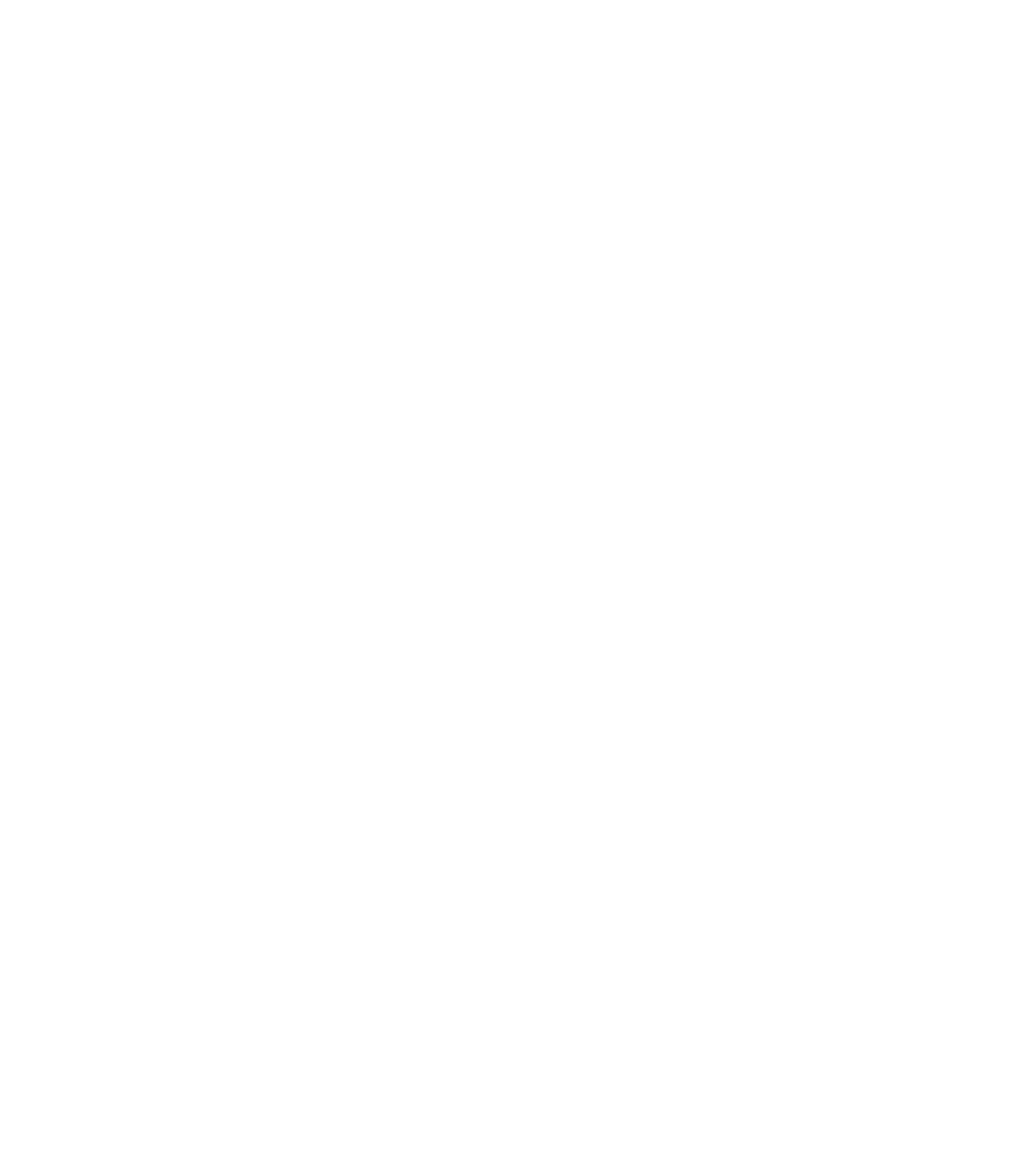
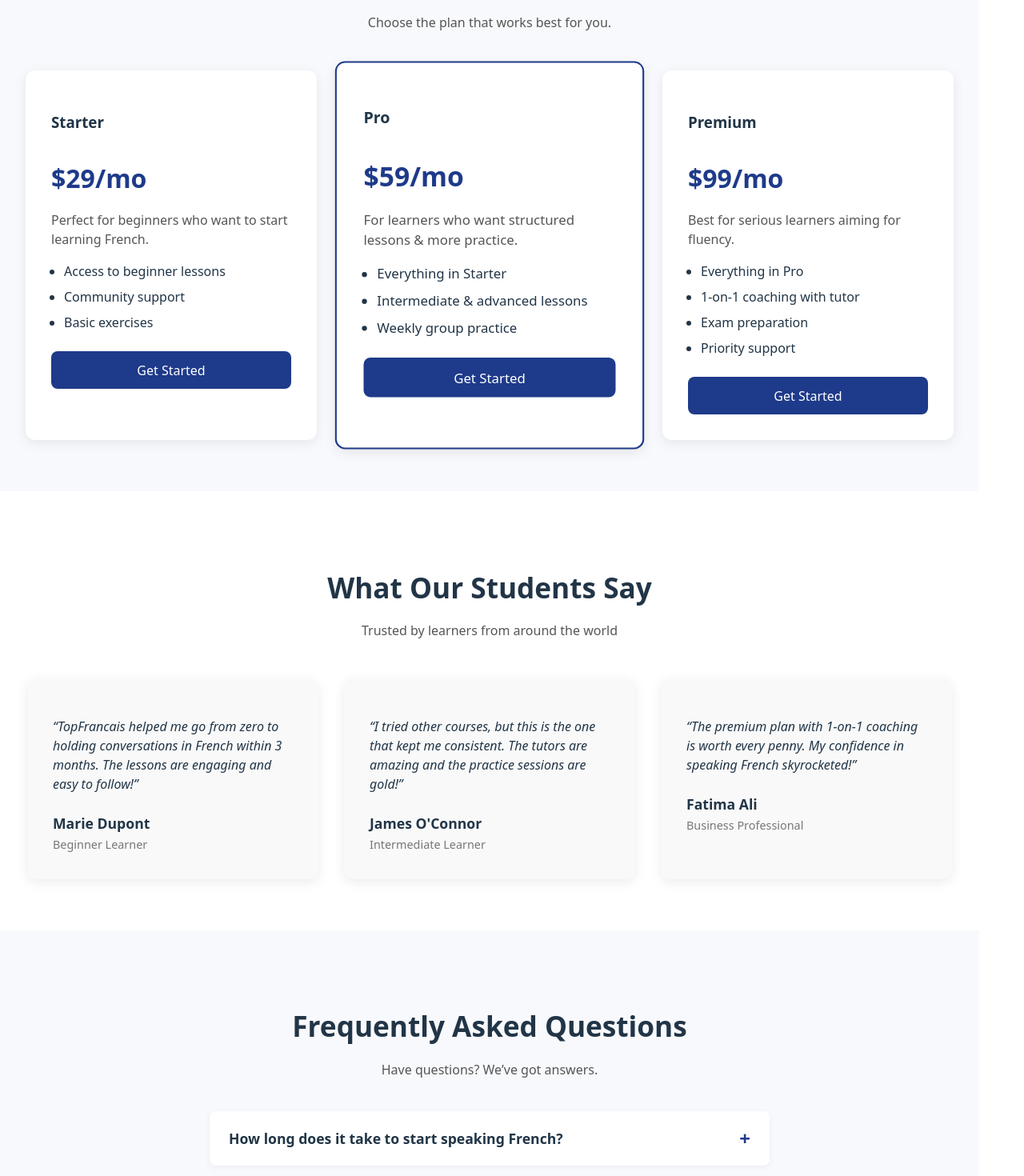
Before and after one commit to OyedamolaM/Top-Francais, a React (Vite) app: page / in a window 1280 px wide. Shown: the part 1440-2910 px from the top of the page at 80% size. Before the commit the page ends 1414 px from the top, so only its background shows below. Built offline with nearby package versions, Linux system fonts and the light colour scheme.

Commit message:
add testimonials, faq, Pricing in dollars

```diff
--- /dev/null
+++ b/src/components/FAQ.jsx
@@ -0,0 +1,58 @@
+import React, { useState } from "react";
+import "./FAQ.scss";
+
+const FAQ = () => {
+  const faqs = [
+    {
+      question: "How long does it take to start speaking French?",
+      answer:
+        "Most of our students can introduce themselves and hold simple conversations within the first month of consistent learning.",
+    },
+    {
+      question: "Do I need any prior knowledge of French?",
+      answer:
+        "Not at all! Our Starter plan is designed for complete beginners and builds up gradually.",
+    },
+    {
+      question: "Can I upgrade my plan later?",
+      answer:
+        "Yes, you can upgrade at any time to access more lessons, group sessions, and 1-on-1 coaching.",
+    },
+    {
+      question: "Is there a money-back guarantee?",
+      answer:
+        "Absolutely. If you’re not satisfied within the first 14 days, we’ll refund your payment in full.",
+    },
+  ];
+
+  const [openIndex, setOpenIndex] = useState(null);
+
+  const toggleFAQ = (index) => {
+    setOpenIndex(openIndex === index ? null : index);
+  };
+
+  return (
+    <section className="faq" id="faq">
+      <h2>Frequently Asked Questions</h2>
+      <p className="subtitle">Have questions? We’ve got answers.</p>
+
+      <div className="faq-list">
+        {faqs.map((faq, index) => (
+          <div
+            key={index}
+            className={`faq-item ${openIndex === index ? "open" : ""}`}
+            onClick={() => toggleFAQ(index)}
+          >
+            <div className="faq-question">
+              <h4>{faq.question}</h4>
+              <span>{openIndex === index ? "−" : "+"}</span>
+            </div>
+            {openIndex === index && <p className="faq-answer">{faq.answer}</p>}
+          </div>
+        ))}
+      </div>
+    </section>
+  );
+};
+
+export default FAQ;
--- /dev/null
+++ b/src/components/FAQ.scss
@@ -0,0 +1,63 @@
+.faq {
+  padding: 4rem 2rem;
+  background: #f8f9fc;
+  text-align: center;
+
+  h2 {
+    font-size: 2.2rem;
+    margin-bottom: 0.5rem;
+  }
+
+  .subtitle {
+    color: #555;
+    margin-bottom: 2.5rem;
+  }
+
+  .faq-list {
+    max-width: 700px;
+    margin: 0 auto;
+    text-align: left;
+  }
+
+  .faq-item {
+    background: white;
+    margin-bottom: 1rem;
+    padding: 1rem 1.5rem;
+    border-radius: 8px;
+    cursor: pointer;
+    box-shadow: 0 2px 8px rgba(0, 0, 0, 0.05);
+    transition: all 0.3s ease;
+
+    &:hover {
+      background: #f1f5ff;
+    }
+
+    .faq-question {
+      display: flex;
+      justify-content: space-between;
+      align-items: center;
+
+      h4 {
+        margin: 0;
+        font-size: 1.1rem;
+      }
+
+      span {
+        font-size: 1.5rem;
+        font-weight: bold;
+        color: #1e3a8a;
+      }
+    }
+
+    .faq-answer {
+      margin-top: 0.8rem;
+      color: #555;
+      font-size: 0.95rem;
+      line-height: 1.5;
+    }
+
+    &.open {
+      border: 2px solid #1e3a8a;
+    }
+  }
+}
--- /dev/null
+++ b/src/components/PricingPlans.jsx
@@ -0,0 +1,63 @@
+import React from "react";
+import "./PricingPlans.scss";
+
+const Pricing = () => {
+  const plans = [
+    {
+      title: "Starter",
+      price: "$29",
+      desc: "Perfect for beginners who want to start learning French.",
+      features: ["Access to beginner lessons", "Community support", "Basic exercises"],
+    },
+    {
+      title: "Pro",
+      price: "$59",
+      desc: "For learners who want structured lessons & more practice.",
+      features: [
+        "Everything in Starter",
+        "Intermediate & advanced lessons",
+        "Weekly group practice",
+      ],
+      highlight: true, // Highlight this plan
+    },
+    {
+      title: "Premium",
+      price: "$99",
+      desc: "Best for serious learners aiming for fluency.",
+      features: [
+        "Everything in Pro",
+        "1-on-1 coaching with tutor",
+        "Exam preparation",
+        "Priority support",
+      ],
+    },
+  ];
+
+  return (
+    <section className="pricing" id="pricing">
+      <h2>Pricing Plans</h2>
+      <p className="subtitle">Choose the plan that works best for you.</p>
+
+      <div className="pricing-cards">
+        {plans.map((plan, index) => (
+          <div
+            key={index}
+            className={`pricing-card ${plan.highlight ? "highlight" : ""}`}
+          >
+            <h3>{plan.title}</h3>
+            <p className="price">{plan.price}/mo</p>
+            <p className="desc">{plan.desc}</p>
+            <ul>
+              {plan.features.map((f, i) => (
+                <li key={i}>{f}</li>
+              ))}
+            </ul>
+            <button className="btn">Get Started</button>
+          </div>
+        ))}
+      </div>
+    </section>
+  );
+};
+
+export default Pricing;
--- /dev/null
+++ b/src/components/PricingPlans.scss
@@ -0,0 +1,83 @@
+.pricing {
+  padding: 4rem 2rem;
+  text-align: center;
+  background: #f8f9fc;
+
+  h2 {
+    font-size: 2.2rem;
+    margin-bottom: 0.5rem;
+  }
+
+  .subtitle {
+    color: #555;
+    margin-bottom: 3rem;
+  }
+
+  .pricing-cards {
+    display: flex;
+    gap: 2rem;
+    justify-content: center;
+    flex-wrap: wrap;
+  }
+
+  .pricing-card {
+    background: white;
+    padding: 2rem;
+    border-radius: 12px;
+    box-shadow: 0 4px 15px rgba(0, 0, 0, 0.08);
+    max-width: 300px;
+    transition: transform 0.3s ease;
+    text-align: left;
+
+    &:hover {
+      transform: translateY(-8px);
+    }
+
+    h3 {
+      margin-bottom: 0.5rem;
+    }
+
+    .price {
+      font-size: 2rem;
+      font-weight: bold;
+      color: #1e3a8a;
+      margin-bottom: 0.5rem;
+    }
+
+    .desc {
+      color: #555;
+      margin-bottom: 1rem;
+    }
+
+    ul {
+      margin-bottom: 1.5rem;
+      padding-left: 1rem;
+
+      li {
+        margin: 0.5rem 0;
+      }
+    }
+
+    .btn {
+      display: block;
+      width: 100%;
+      padding: 0.8rem;
+      background: #1e3a8a;
+      color: white;
+      border: none;
+      border-radius: 8px;
+      cursor: pointer;
+      font-size: 1rem;
+      transition: background 0.3s;
+
+      &:hover {
+        background: #0f1e5a;
+      }
+    }
+  }
+
+  .highlight {
+    border: 2px solid #1e3a8a;
+    transform: scale(1.05);
+  }
+}
--- /dev/null
+++ b/src/components/Testimonials.jsx
@@ -0,0 +1,41 @@
+import React from "react";
+import "./Testimonials.scss";
+
+const Testimonials = () => {
+  const reviews = [
+    {
+      name: "Marie Dupont",
+      text: "TopFrancais helped me go from zero to holding conversations in French within 3 months. The lessons are engaging and easy to follow!",
+      role: "Beginner Learner",
+    },
+    {
+      name: "James O'Connor",
+      text: "I tried other courses, but this is the one that kept me consistent. The tutors are amazing and the practice sessions are gold!",
+      role: "Intermediate Learner",
+    },
+    {
+      name: "Fatima Ali",
+      text: "The premium plan with 1-on-1 coaching is worth every penny. My confidence in speaking French skyrocketed!",
+      role: "Business Professional",
+    },
+  ];
+
+  return (
+    <section className="testimonials" id="testimonials">
+      <h2>What Our Students Say</h2>
+      <p className="subtitle">Trusted by learners from around the world</p>
+
+      <div className="testimonial-cards">
+        {reviews.map((review, index) => (
+          <div key={index} className="testimonial-card">
+            <p className="text">“{review.text}”</p>
+            <h4>{review.name}</h4>
+            <span className="role">{review.role}</span>
+          </div>
+        ))}
+      </div>
+    </section>
+  );
+};
+
+export default Testimonials;
--- /dev/null
+++ b/src/components/Testimonials.scss
@@ -0,0 +1,51 @@
+.testimonials {
+  padding: 4rem 2rem;
+  text-align: center;
+  background: #fff;
+
+  h2 {
+    font-size: 2.2rem;
+    margin-bottom: 0.5rem;
+  }
+
+  .subtitle {
+    color: #555;
+    margin-bottom: 3rem;
+  }
+
+  .testimonial-cards {
+    display: flex;
+    gap: 2rem;
+    justify-content: center;
+    flex-wrap: wrap;
+  }
+
+  .testimonial-card {
+    background: #f9f9f9;
+    padding: 2rem;
+    border-radius: 12px;
+    box-shadow: 0 4px 15px rgba(0, 0, 0, 0.08);
+    max-width: 300px;
+    text-align: left;
+    transition: transform 0.3s ease;
+
+    &:hover {
+      transform: translateY(-5px);
+    }
+
+    .text {
+      font-style: italic;
+      margin-bottom: 1.5rem;
+    }
+
+    h4 {
+      margin: 0;
+      font-size: 1.1rem;
+    }
+
+    .role {
+      font-size: 0.9rem;
+      color: #777;
+    }
+  }
+}
--- a/src/pages/Home.jsx
+++ b/src/pages/Home.jsx
@@ -1,7 +1,10 @@
 import Navbar from "../components/Navbar";
 import Hero from "../components/Hero";
 import Footer from "../components/Footer";
-import Features from "./Features";
+import Features from "../components/Features";
+import Pricing from "../components/PricingPlans";
+import Testimonials from "../components/Testimonials";
+import FAQ from "../components/FAQ";
 
 export default function Home() {
   return (
@@ -9,6 +12,9 @@
       <Navbar />
       <Hero />
       <Features />
+      <Pricing />
+      <Testimonials />
+      <FAQ />
       <Footer />
     </>
   );
```
Also changed, not shown: src/components/Features.jsx (renamed from src/pages/Features.jsx), src/components/Features.scss (renamed from src/pages/Features.scss), src/pages/FAQ.jsx (deleted), src/pages/PricingPlans.jsx (deleted), src/pages/Testimonials.jsx (deleted).
